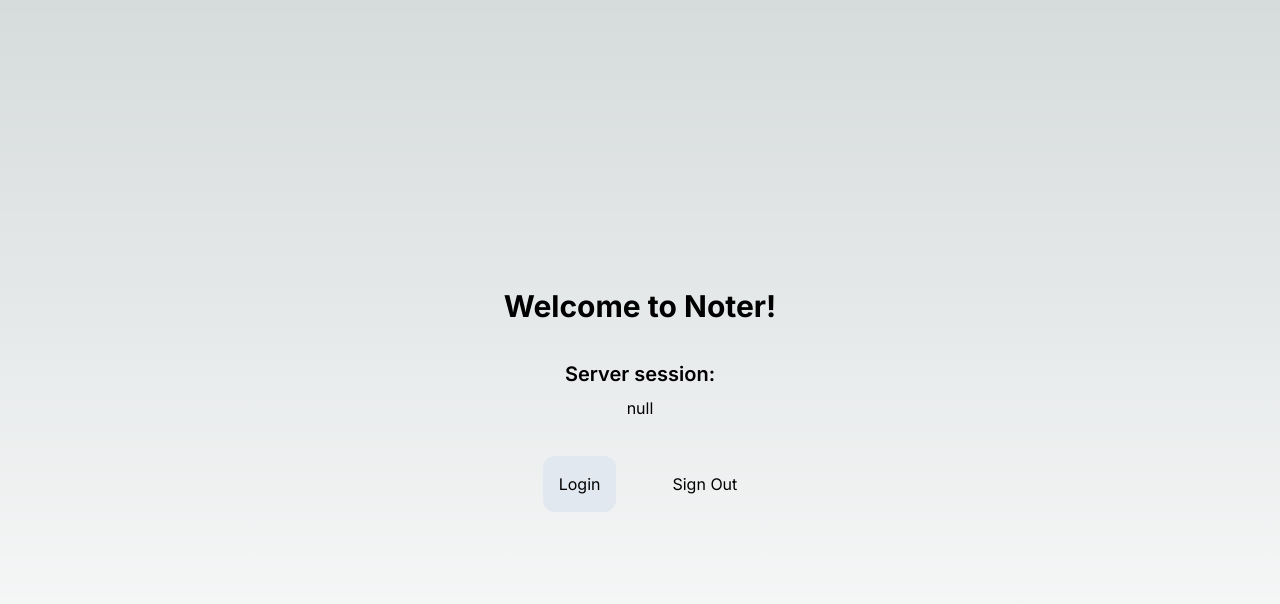
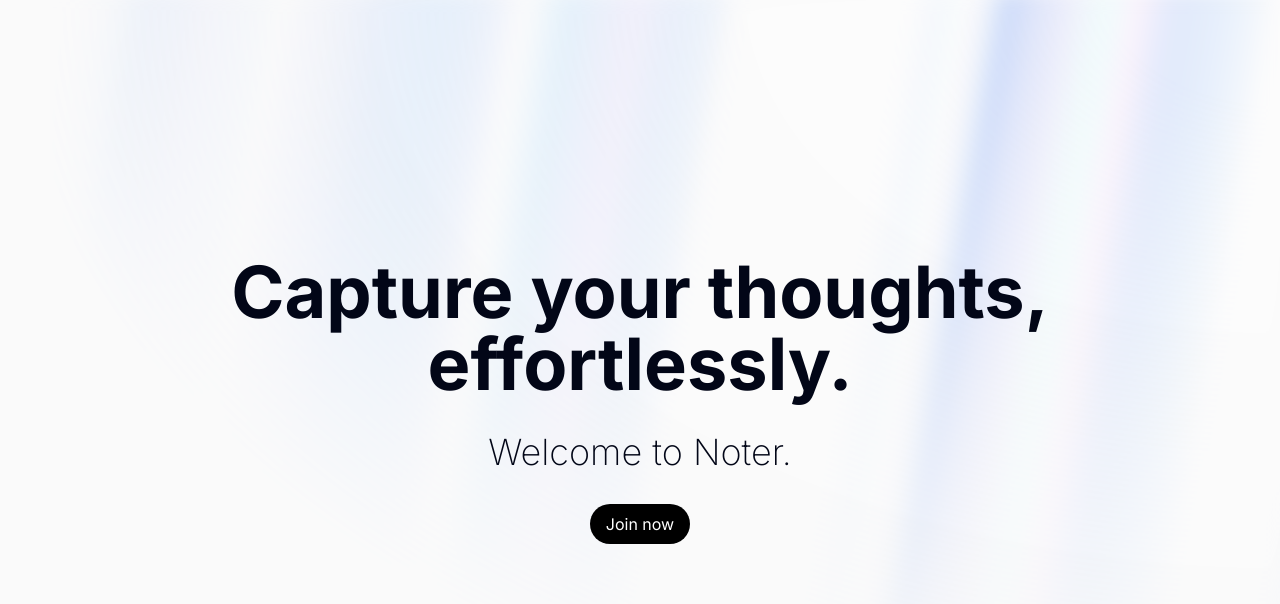
Before and after one commit to moist-Aditya/noter, a Next.js app: page / in a window 1280 px wide. Shown: the top 604 px of the page. Built offline with nearby package versions, Linux system fonts and the light colour scheme; no server answers.

Commit message:
Add design changes

```diff
--- a/package.json
+++ b/package.json
@@ -13,6 +13,8 @@
     "@prisma/client": "^5.15.0",
     "axios": "^1.7.2",
     "bcryptjs": "^2.4.3",
+    "clsx": "^2.1.1",
+    "framer-motion": "^11.2.10",
     "lucide-react": "^0.387.0",
     "next": "14.2.3",
     "next-auth": "^5.0.0-beta.19",
@@ -20,6 +22,7 @@
     "react-dom": "^18",
     "react-hook-form": "^7.51.5",
     "sonner": "^1.4.41",
+    "tailwind-merge": "^2.3.0",
     "zod": "^3.23.8"
   },
   "devDependencies": {
--- a/src/app/(auth)/sign-in/page.tsx
+++ b/src/app/(auth)/sign-in/page.tsx
@@ -6,7 +6,7 @@
   return (
     <>
       <div className="flex min-h-screen justify-center items-center max-md:px-2">
-        <div className="flex w-full max-w-lg flex-col py-7 pb-14 relative px-2 md:px-4 gap-2 shadow-md shadow-slate-800 border border-slate-700 rounded-xl">
+        <div className="flex w-full max-w-lg flex-col py-7 px-2 md:px-4 gap-2 shadow-sm shadow-accent border border-slate-800 rounded-xl">
           <div className="flex flex-col gap-2 text-center">
             <h1 className="text-3xl font-bold ">Login</h1>
             <h3>Welcome back! Login now to view your notes.</h3>
--- a/src/app/page.tsx
+++ b/src/app/page.tsx
@@ -1,28 +1,56 @@
+"use client"
+
 import { auth } from "@/auth"
 import { SignOut } from "@/components/SignOut"
+import { AuroraBackground } from "@/components/ui/aurora-background"
+import { motion } from "framer-motion"
+import React from "react"
 import Image from "next/image"
 import Link from "next/link"
 
-export default async function Home() {
-  const session = await auth()
+export default function Home() {
+  // return (
+  //   <main className="flex flex-col gap-2 min-h-screen justify-center items-center">
+  //     <h1 className="text-3xl font-bold">Welcome to Noter!</h1>
+
+  //     <div className="flex justify-center gap-14 items-center mt-7">
+  //       <Link
+  //         href={"/sign-in"}
+  //         className="bg-slate-200 text-black p-4 rounded-xl"
+  //       >
+  //         Login
+  //       </Link>
+
+  //       <SignOut />
+  //     </div>
+  //   </main>
+  // )
 
   return (
-    <main className="flex flex-col gap-2 min-h-screen justify-center items-center">
-      <h1 className="text-3xl font-bold">Welcome to Noter!</h1>
-
-      <h3 className="mt-7 font-semibold text-xl">Server session:</h3>
-      <p className="text-center">{JSON.stringify(session)}</p>
-
-      <div className="flex justify-center gap-14 items-center mt-7">
+    <AuroraBackground>
+      <motion.div
+        initial={{ opacity: 0.0, y: 40 }}
+        whileInView={{ opacity: 1, y: 0 }}
+        transition={{
+          delay: 0.3,
+          duration: 0.8,
+          ease: "easeInOut",
+        }}
+        className="relative flex flex-col gap-4 items-center justify-center px-4"
+      >
+        <div className="text-3xl md:text-7xl font-bold dark:text-white text-center">
+          Capture your thoughts, effortlessly.
+        </div>
+        <div className="font-extralight text-base md:text-4xl dark:text-neutral-200 py-4">
+          Welcome to Noter.
+        </div>
         <Link
           href={"/sign-in"}
-          className="bg-slate-200 text-black p-4 rounded-xl"
+          className="bg-black dark:bg-white rounded-full w-fit text-white dark:text-black px-4 py-2"
         >
-          Login
+          Join now
         </Link>
-
-        <SignOut />
-      </div>
-    </main>
+      </motion.div>
+    </AuroraBackground>
   )
 }
--- a/src/components/SignInForm.tsx
+++ b/src/components/SignInForm.tsx
@@ -14,7 +14,7 @@
     <button
       disabled={!isValid || pending}
       type="submit"
-      className="p-2 w-full border border-slate-800 font-semibold text-base rounded-xl bg-primary-dark disabled:bg-transparent text-white disabled:text-slate-400"
+      className="p-2 w-full border border-slate-800 font-semibold text-base rounded-xl bg-primary shadow-sm shadow-accent-light disabled:shadow-slate-400 disabled:bg-transparent text-white disabled:text-slate-400"
     >
       Login
     </button>
@@ -51,14 +51,14 @@
           toast.success("Login successfull")
         }
       }}
-      className="flex flex-col gap-4 mt-7 pb-2"
+      className="flex flex-col gap-2 mt-7 pb-2"
     >
       <div className="flex flex-col gap-1 pb-7 relative">
         <label htmlFor="username" className="text-base font-light">
           Username
         </label>
         <input
-          className="rounded-xl bg-transparent border border-slate-900 shadow-sm shadow-inherit p-2"
+          className="rounded-xl bg-transparent border border-slate-900 shadow-sm shadow-slate-800 p-2"
           type="text"
           placeholder="Putin001"
           {...register("username")}
@@ -72,7 +72,7 @@
           Password
         </label>
         <input
-          className="rounded-xl bg-transparent border border-slate-900 shadow-sm shadow-inherit p-2"
+          className="rounded-xl bg-transparent border border-slate-900 shadow-sm shadow-slate-800 p-2"
           type="password"
           placeholder="••••••••••"
           {...register("password")}
--- /dev/null
+++ b/src/components/ui/aurora-background.tsx
@@ -0,0 +1,54 @@
+"use client"
+import { cn } from "@/lib/utils/cn"
+import React, { ReactNode } from "react"
+
+interface AuroraBackgroundProps extends React.HTMLProps<HTMLDivElement> {
+  children: ReactNode
+  showRadialGradient?: boolean
+}
+
+export const AuroraBackground = ({
+  className,
+  children,
+  showRadialGradient = true,
+  ...props
+}: AuroraBackgroundProps) => {
+  return (
+    <main>
+      <div
+        className={cn(
+          "relative flex flex-col  h-[100vh] items-center justify-center bg-zinc-50 dark:bg-zinc-900  text-slate-950 transition-bg",
+          className
+        )}
+        {...props}
+      >
+        <div className="absolute inset-0 overflow-hidden">
+          <div
+            //   I'm sorry but this is what peak developer performance looks like // trigger warning
+            className={cn(
+              `
+            [--white-gradient:repeating-linear-gradient(100deg,var(--white)_0%,var(--white)_7%,var(--transparent)_10%,var(--transparent)_12%,var(--white)_16%)]
+            [--dark-gradient:repeating-linear-gradient(100deg,var(--black)_0%,var(--black)_7%,var(--transparent)_10%,var(--transparent)_12%,var(--black)_16%)]
+            [--aurora:repeating-linear-gradient(100deg,var(--blue-500)_10%,var(--indigo-300)_15%,var(--blue-300)_20%,var(--violet-200)_25%,var(--blue-400)_30%)]
+            [background-image:var(--white-gradient),var(--aurora)]
+            dark:[background-image:var(--dark-gradient),var(--aurora)]
+            [background-size:300%,_200%]
+            [background-position:50%_50%,50%_50%]
+            filter blur-[10px] invert dark:invert-0
+            after:content-[""] after:absolute after:inset-0 after:[background-image:var(--white-gradient),var(--aurora)]
+            after:dark:[background-image:var(--dark-gradient),var(--aurora)]
+            after:[background-size:200%,_100%]
+            after:animate-aurora after:[background-attachment:fixed] after:mix-blend-difference
+            pointer-events-none
+            absolute -inset-[10px] opacity-50 will-change-transform`,
+
+              showRadialGradient &&
+                `[mask-image:radial-gradient(ellipse_at_100%_0%,black_10%,var(--transparent)_70%)]`
+            )}
+          ></div>
+        </div>
+        {children}
+      </div>
+    </main>
+  )
+}
--- /dev/null
+++ b/src/lib/utils/cn.ts
@@ -0,0 +1,6 @@
+import { ClassValue, clsx } from "clsx"
+import { twMerge } from "tailwind-merge"
+
+export function cn(...inputs: ClassValue[]) {
+  return twMerge(clsx(inputs))
+}
--- a/tailwind.config.ts
+++ b/tailwind.config.ts
@@ -1,4 +1,8 @@
-import type { Config } from "tailwindcss";
+import type { Config } from "tailwindcss"
+
+const {
+  default: flattenColorPalette,
+} = require("tailwindcss/lib/util/flattenColorPalette")
 
 const config: Config = {
   content: [
@@ -11,28 +15,52 @@
       colors: {
         // Darker palette with colors close to Next.js theme
         primary: {
-          light: '#1F1F1F',  // Light shade of primary dark color
-          DEFAULT: '#0D0D0D',  // Default primary dark color (very dark gray)
-          dark: '#050505',  // Dark shade of primary dark color (almost black)
+          light: "#1F1F1F", // Light shade of primary dark color
+          DEFAULT: "#0D0D0D", // Default primary dark color (very dark gray)
+          dark: "#050505", // Dark shade of primary dark color (almost black)
         },
         secondary: {
-          light: '#2B2B2B',  // Light shade of secondary dark color
-          DEFAULT: '#1A1A1A',  // Default secondary dark color (dark gray)
-          dark: '#0E0E0E',  // Dark shade of secondary dark color
+          light: "#2B2B2B", // Light shade of secondary dark color
+          DEFAULT: "#1A1A1A", // Default secondary dark color (dark gray)
+          dark: "#0E0E0E", // Dark shade of secondary dark color
         },
         accent: {
-          light: '#4A90E2',  // Light accent color (dark blue)
-          DEFAULT: '#0070F3',  // Default accent color (Next.js blue)
-          dark: '#003E7E',  // Dark accent color (darker blue)
+          light: "#4A90E2", // Light accent color (dark blue)
+          DEFAULT: "#0070F3", // Default accent color (Next.js blue)
+          dark: "#003E7E", // Dark accent color (darker blue)
         },
         background: {
-          light: '#0D0D0D',  // Light background color
-          DEFAULT: '#000000',  // Default background color (black)
-          dark: '#000000',  // Dark background color (black)
+          light: "#0D0D0D", // Light background color
+          DEFAULT: "#000000", // Default background color (black)
+          dark: "#000000", // Dark background color (black)
+        },
+      },
+      animation: {
+        aurora: "aurora 60s linear infinite",
+      },
+      keyframes: {
+        aurora: {
+          from: {
+            backgroundPosition: "50% 50%, 50% 50%",
+          },
+          to: {
+            backgroundPosition: "350% 50%, 350% 50%",
+          },
         },
       },
     },
   },
-  plugins: [],
-};
-export default config;
+  plugins: [addVariablesForColors],
+}
+export default config
+
+function addVariablesForColors({ addBase, theme }: any) {
+  let allColors = flattenColorPalette(theme("colors"))
+  let newVars = Object.fromEntries(
+    Object.entries(allColors).map(([key, val]) => [`--${key}`, val])
+  )
+
+  addBase({
+    ":root": newVars,
+  })
+}
```
Also changed, not shown: src/app/(auth)/sign-up/page.tsx (+28 -19 lines), 2 other files (tests, documents, lock files or other folders).
